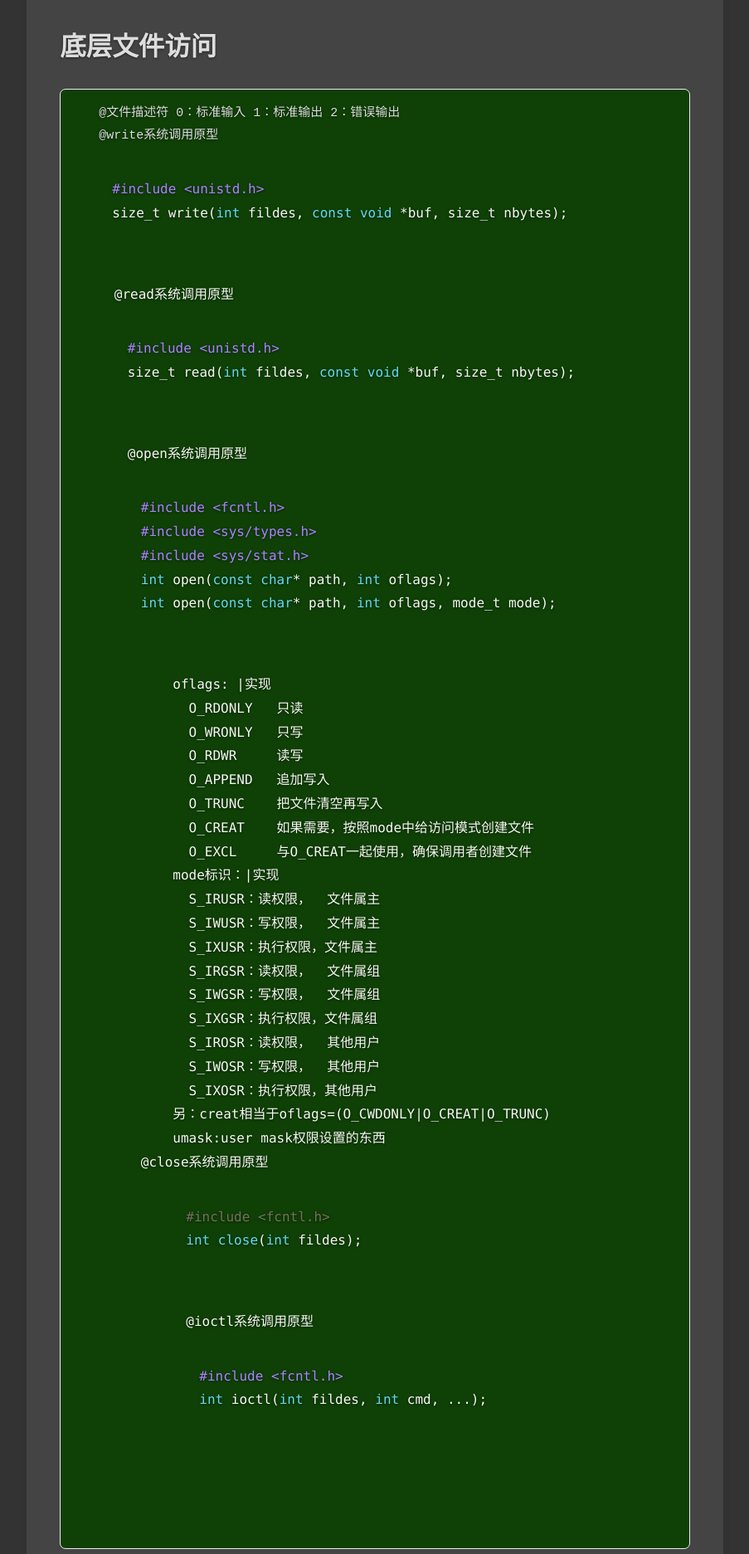
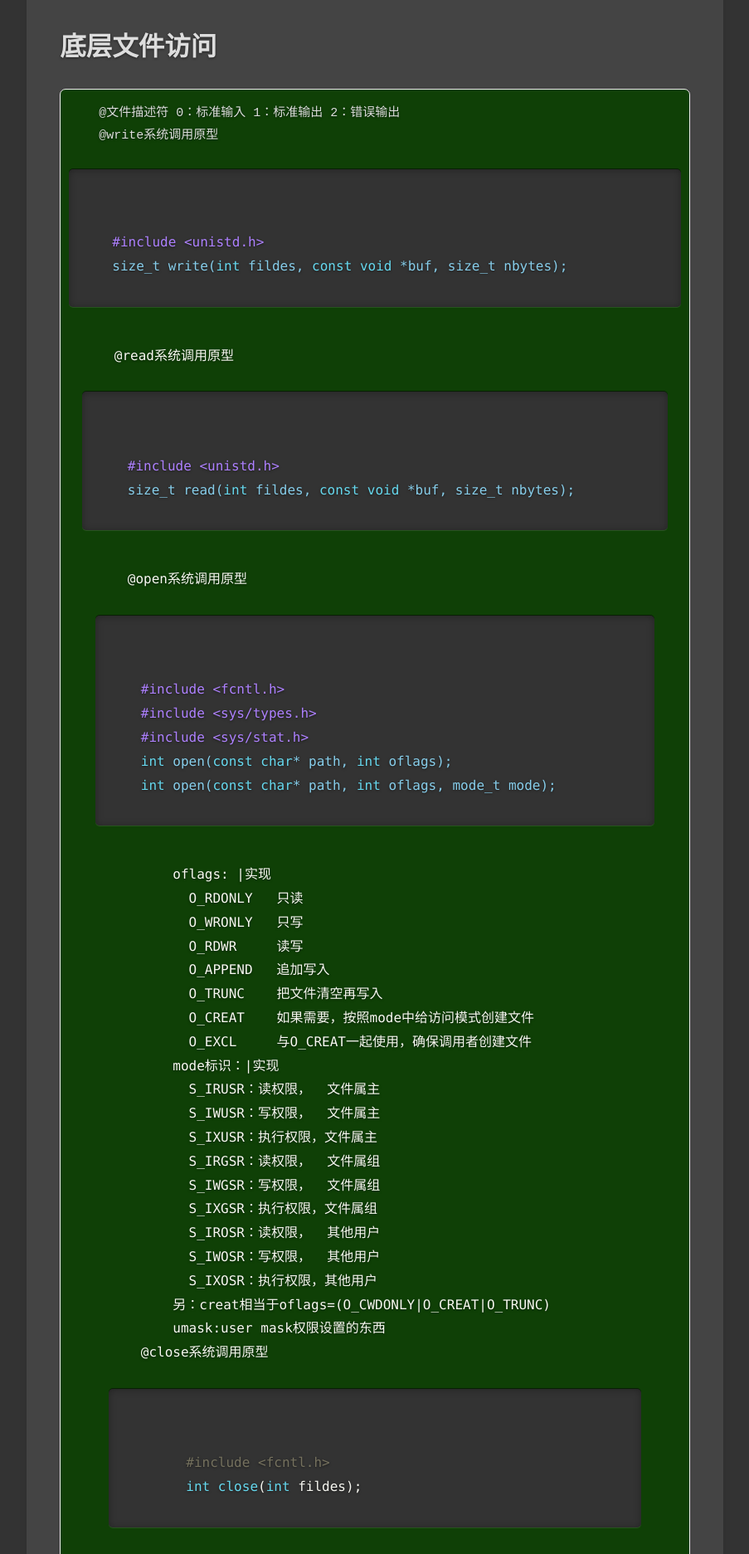
Before and after one commit to jack-zh/jack-zh.github.com, a Jekyll site: the page built from _posts/2013-08-27-learn-linux-c-12-文件操作.html, in a window 1280 px wide. Shown: the part 1389-3262 px from the top of the page at 83% size, without its empty margins (188-1091 px from the left). Built offline with Jekyll 4.4.1, drawn with Linux system fonts in a browser that asks for light colours.

Commit message:
change new file to new_default

```diff
--- a/_posts/2013-08-27-learn-linux-c-12-文件操作.html
+++ b/_posts/2013-08-27-learn-linux-c-12-文件操作.html
@@ -35,20 +35,23 @@ classification: Learn-C-从头开始
 <pre class="preclass">
     @文件描述符 0：标准输入 1：标准输出 2：错误输出
     @write系统调用原型
-    <pre class="codepre"><code>
+    <div class="highlight">
+    <pre><code>
 #include &lt;unistd.h&gt;
-size_t write(int fildes, const void *buf, size_t nbytes);<code></pre>
+size_t write(int fildes, const void *buf, size_t nbytes);<code></pre></div>
     @read系统调用原型
-    <pre class="codepre"><code>
+    <div class="highlight">
+    <pre><code>
 #include &lt;unistd.h&gt;
-size_t read(int fildes, const void *buf, size_t nbytes);<code></pre>
+size_t read(int fildes, const void *buf, size_t nbytes);<code></pre></div>
     @open系统调用原型
-    <pre class="codepre"><code>
+    <div class="highlight">
+    <pre><code>
 #include &lt;fcntl.h&gt;
 #include &lt;sys/types.h&gt;
 #include &lt;sys/stat.h&gt;
 int open(const char* path, int oflags);
-int open(const char* path, int oflags, mode_t mode);<code></pre>
+int open(const char* path, int oflags, mode_t mode);<code></pre></div>
         oflags: |实现
           O_RDONLY   只读
           O_WRONLY   只写
@@ -70,11 +73,13 @@ int open(const char* path, int oflags, mode_t mode);<code></pre>
         另：creat相当于oflags=(O_CWDONLY|O_CREAT|O_TRUNC)
         umask:user mask权限设置的东西
     @close系统调用原型
-        <pre class="codepre"><code>
+    <div class="highlight">
+        <pre><code>
 #include &lt;fcntl.h&gt;
-int close(int fildes);<code></pre>
+int close(int fildes);<code></pre></div>
 	@ioctl系统调用原型
-        <pre class="codepre"><code>
+  <div class="highlight">
+        <pre><code>
 #include &lt;fcntl.h&gt;
-int ioctl(int fildes, int cmd, ...);<code></pre>
+int ioctl(int fildes, int cmd, ...);<code></pre></div>
 </pre>
```
